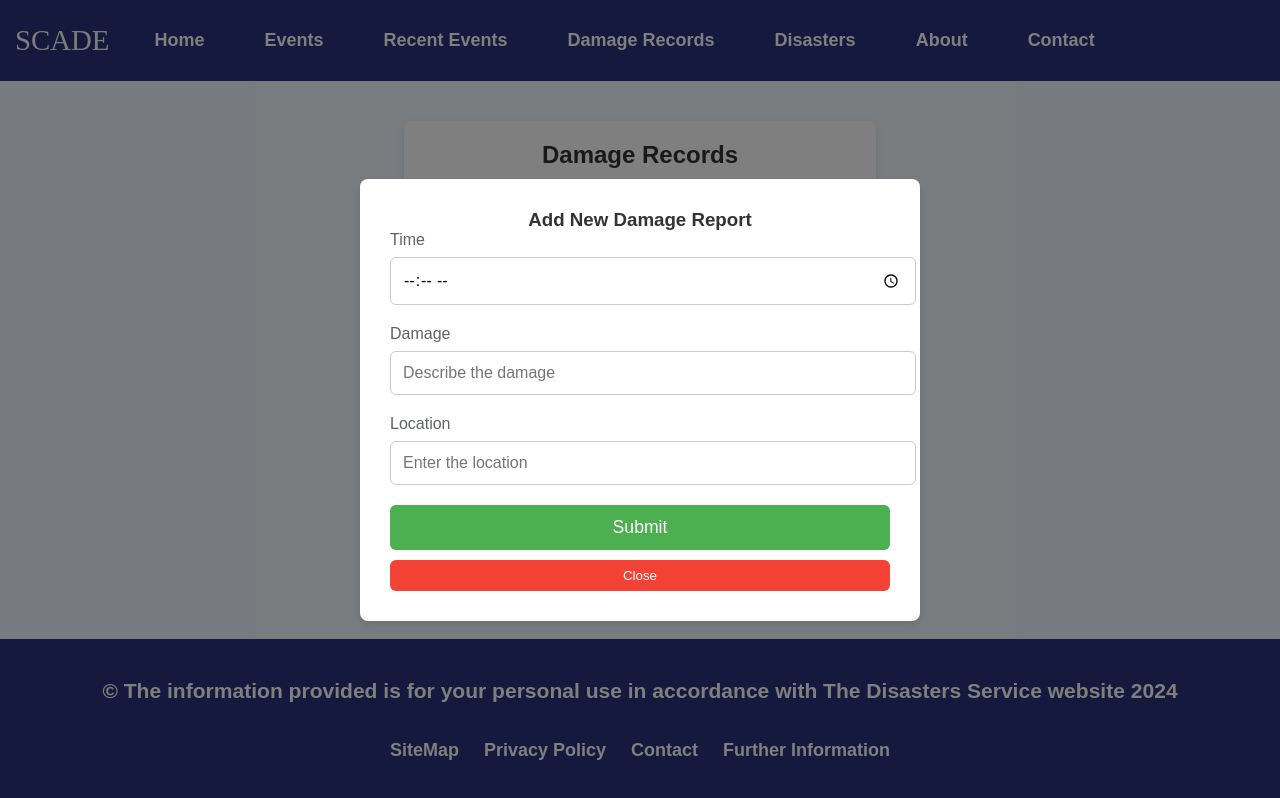
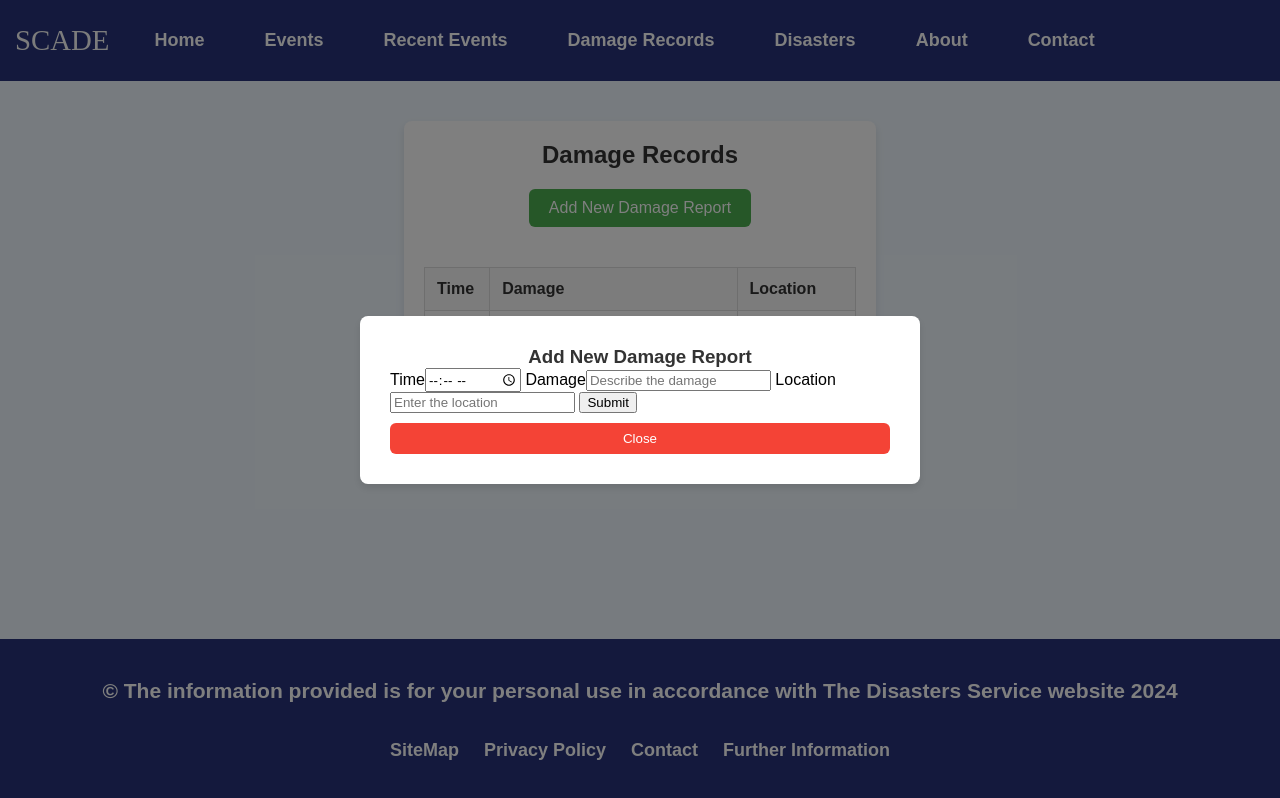
Before and after one commit to BIT-Studio-3/group-project-25-1-scade, a SvelteKit app: page /damage in a window 1280 px wide. Both pictures are taken after a click on the button "Add New Damage Report". Built offline with nearby package versions, Linux system fonts and the light colour scheme.

Commit message:
converted to svelte

```diff
--- /dev/null
+++ b/src/routes/(app)/damage/+page.server.js
@@ -0,0 +1,36 @@
+let damageRecords = [
+    { damage: 'This and that is damaged', location: '123 Paper St', time: '12:15' },
+    { damage: 'That is damaged and this is not', location: '321 Paper St', time: '13:05' }
+  ];
+
+
+export async function load({ }) {
+
+    return { damageRecords };
+}
+
+export const actions = {
+    addDamage: async ({ request }) => {
+        const data = await request.formData();
+        const damage = data.get('damage');
+        const location = data.get('location');
+        const time = data.get('time');
+
+        // Check for duplicates
+        const exists = damageRecords.find(
+            (entry) =>
+                entry.damage === damage &&
+                entry.location === location &&
+                entry.time === time
+        );
+
+        if (exists) {
+            return { success: false, error: 'Duplicate entry' };
+        }
+
+        const newEntry = { damage, location, time };
+        damageRecords.push(newEntry);
+
+        return { success: true, newEntry };
+    }
+};
--- a/src/routes/(app)/damage/+page.svelte
+++ b/src/routes/(app)/damage/+page.svelte
@@ -2,49 +2,22 @@
     <title>Damage Database</title>
 </svelte:head>
 <script>
-  import { onMount } from 'svelte';
+  export let data;
+  let damageRecords = data.damageRecords;
 
-  let damages = [];
-  let time = '';
-  let damage = '';
-  let location = '';
-  let error = '';
   let showForm = false;
 
-  // Fetch damage records from the API
-  async function fetchDamages() {
-    const res = await fetch('/damage');
-    damages = await res.json();
-  }
 
-  // On page load, fetch the damage records
-  onMount(fetchDamages);
 
-  // Handle form submission
-  async function submitDamage() {
-    const res = await fetch('/damage', {
-      method: 'POST',
-      headers: { 'Content-Type': 'application/json' },
-      body: JSON.stringify({ time, damage, location })
-    });
 
-    if (res.status === 201) {
-      time = '';
-      damage = '';
-      location = '';
-      error = '';
       showForm = false;
-      fetchDamages(); // Refresh the records
-    } else {
-      const data = await res.json();
-      error = data.message || data.error;
-    }
-  }
+
 
   // Toggle form visibility
   function toggleForm() {
     showForm = !showForm;
   }
+
 </script>
 
 <div class="container">
@@ -64,11 +37,11 @@
         </tr>
       </thead>
       <tbody>
-        {#each damages as { damage, location, time }}
+        {#each damageRecords as record}
           <tr>
-            <td>{time}</td>
-            <td>{damage}</td>
-            <td>{location}</td>
+            <td>{record.time}</td>
+            <td>{record.damage}</td>
+            <td>{record.location}</td>
           </tr>
         {/each}
       </tbody>
@@ -80,23 +53,11 @@
     <div class="popup-overlay">
       <div class="popup">
         <h3>Add New Damage Report</h3>
-
-        <form on:submit|preventDefault={submitDamage} class="form">
-          <label for="time">Time</label>
-          <input id="time" bind:value={time} type="time" required />
-
-          <label for="damage">Damage</label>
-          <input id="damage" bind:value={damage} type="text" placeholder="Describe the damage" required />
-
-          <label for="location">Location</label>
-          <input id="location" bind:value={location} type="text" placeholder="Enter the location" required />
-
-          <button type="submit" class="submit-btn">Submit</button>
-
-          {#if error}
-            <p class="error">{error}</p>
-          {/if}
-
+        <form method="POST" action="?/submit">
+          Time<input name="time" type="time" required>
+          Damage<input name="damage" type="text" placeholder="Describe the damage" required>
+          Location<input name="location" type="text" placeholder="Enter the location" required>
+          <button formaction="?/addDamage">Submit</button>
           <button type="button" class="close-btn" on:click={toggleForm}>Close</button>
         </form>
       </div>
--- a/src/routes/(app)/damage/+server.js
+++ /dev/null
@@ -1,40 +0,0 @@
-// src/routes/damage/+server.js
-let damageRecords = [
-    { damage: 'This and that is damaged', location: '123 Paper St', time: '12:15' },
-    { damage: 'That is damaged and this is not', location: '321 Paper St', time: '13:05' }
-  ];
-
-  export async function GET() {
-    return new Response(JSON.stringify(damageRecords), {
-      headers: { 'Content-Type': 'application/json' }
-    });
-  }
-
-  export async function POST({ request }) {
-    const data = await request.json();
-    const { damage, location, time } = data;
-
-    if (!damage || !location || !time) {
-      return new Response(JSON.stringify({ error: 'Missing fields' }), { status: 400 });
-    }
-
-    // Check for duplicates
-    const exists = damageRecords.find(
-      (entry) =>
-        entry.damage === damage &&
-        entry.location === location &&
-        entry.time === time
-    );
-
-    if (exists) {
-      return new Response(JSON.stringify({ message: 'Duplicate entry' }), { status: 409 });
-    }
-
-    const newEntry = { damage, location, time };
-    damageRecords.push(newEntry);
-
-    return new Response(JSON.stringify(newEntry), {
-      status: 201,
-      headers: { 'Content-Type': 'application/json' }
-    });
-  }
```
